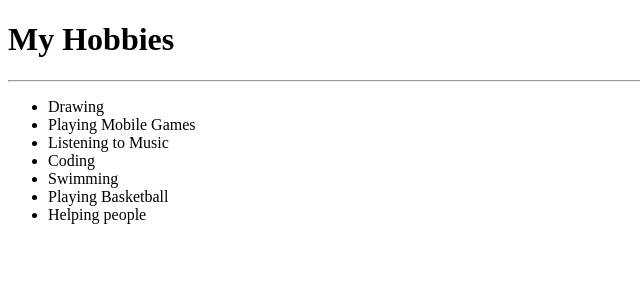
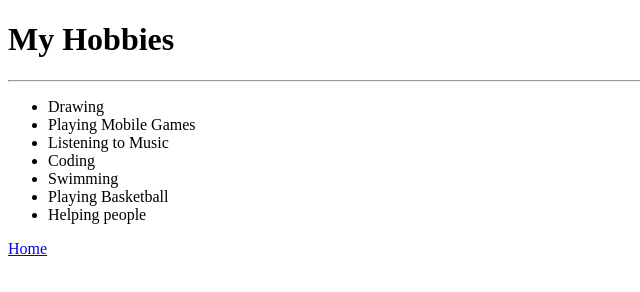
Before and after one commit to Tai-zen/resume, a plain HTML site: page hobbies.html in a window 1280 px wide. Shown: the full height of the page, 0-640 px from the left. Drawn offline with Linux system fonts and the light colour scheme.

Commit message:
Update hobbies.html

```diff
--- a/hobbies.html
+++ b/hobbies.html
@@ -34,6 +34,9 @@
                 Helping people
             </li>
         </ul>
+        <nav>
+  <a href="./index.html">Home</a>
+</nav>
 
     </body>
 </html>
```
